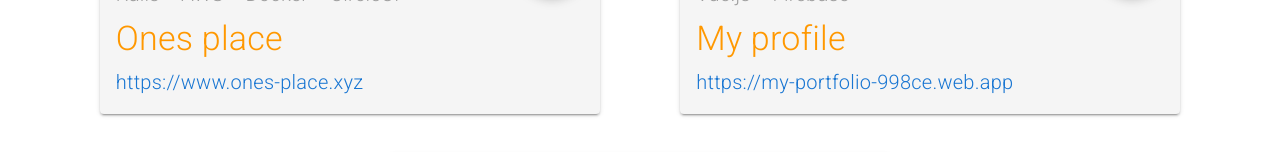
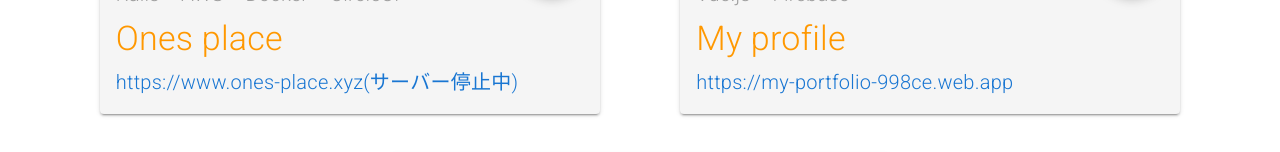
Before and after one commit to Fumi-Mura/my-portfolio, a Vue app: page /Works in a window 1280 px wide. Shown: the part 467-619 px from the top of the page. Built offline with nearby package versions, Linux system fonts and the light colour scheme.

Commit message:
RailsポートフォリオのURL無効化の追記

```diff
--- a/src/components/Works.vue
+++ b/src/components/Works.vue
@@ -82,7 +82,7 @@ export default {
 開発・本番環境をDockerで構築し、インフラにAWSを用いてデプロイし、CircleCIでテストを自動化しています。
 全て独学で作成し転職用のPortfolioとして使用しています。Githubに詳細がありますので是非御覧ください。`,
           github: "https://github.com/Fumi-Mura/circle_app",
-          url: "https://www.ones-place.xyz",
+          url: "https://www.ones-place.xyz(サーバー停止中)",
           title: "Ones place",
           useTech: "Rails + AWS + Docker + CircleCI",
         },
```
